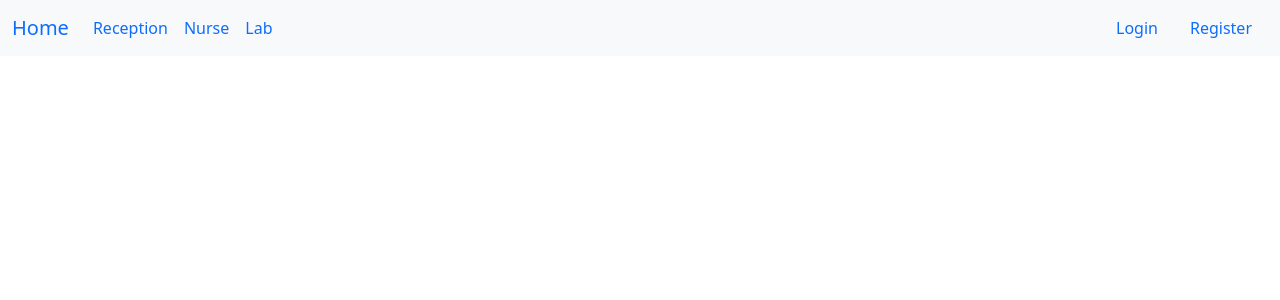
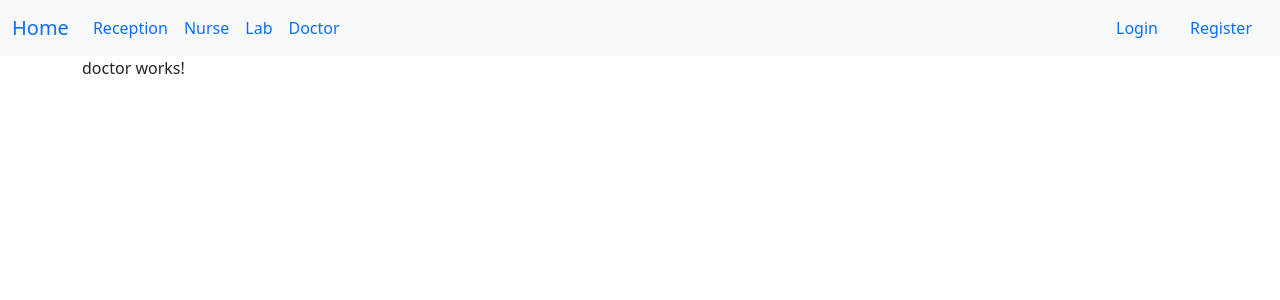
Before and after one commit to Nyawira-Wachira/Warfarin-FrontEnd, an Angular app: page /doctor in a window 1280 px wide. Before the commit this address led to /. Shown: the top 300 px of the page. Built offline with nearby package versions, Linux system fonts and the light colour scheme.

Commit message:
Created the doctor component and created routing for it.

```diff
--- a/src/app/app-routing.module.ts
+++ b/src/app/app-routing.module.ts
@@ -11,6 +11,8 @@ import { ReceptionComponentComponent } from './components/reception-component/re
 import { ReceptionregisterComponent } from './admin/register/receptionregister/receptionregister.component';
 import { LabtechregisterComponent } from './admin/register/labtechregister/labtechregister.component';
 import { DoctorregisterComponent } from './admin/register/doctorregister/doctorregister.component';
+import { DoctorComponent } from './components/doctor/doctor.component';
+
 
 
 const routes: Routes = [
@@ -20,6 +22,7 @@ const routes: Routes = [
 {path:'nurse', component: NurseComponent},
 {path:'lab', component: LabFormComponent},
 {path:'reception', component: ReceptionComponentComponent},
+{path:'doctor', component: DoctorComponent},
 {path: 'admin', component: AdminComponent,
 children:[
   {
--- a/src/app/app.module.ts
+++ b/src/app/app.module.ts
@@ -19,6 +19,7 @@ import { NurseregisterComponent } from './admin/register/nurseregister/nurseregi
 import { ReceptionregisterComponent } from './admin/register/receptionregister/receptionregister.component';
 import { LabtechregisterComponent } from './admin/register/labtechregister/labtechregister.component';
 import { DoctorregisterComponent } from './admin/register/doctorregister/doctorregister.component';
+import { DoctorComponent } from './components/doctor/doctor.component';
 
 
 @NgModule({
@@ -37,7 +38,8 @@ import { DoctorregisterComponent } from './admin/register/doctorregister/doctorr
     NurseregisterComponent,
     ReceptionregisterComponent,
     LabtechregisterComponent,
-    DoctorregisterComponent
+    DoctorregisterComponent,
+    DoctorComponent
   ],
   imports: [
     BrowserModule,
--- /dev/null
+++ b/src/app/components/doctor/doctor.component.html
@@ -0,0 +1 @@
+<p>doctor works!</p>
--- /dev/null
+++ b/src/app/components/doctor/doctor.component.ts
@@ -0,0 +1,15 @@
+import { Component, OnInit } from '@angular/core';
+
+@Component({
+  selector: 'app-doctor',
+  templateUrl: './doctor.component.html',
+  styleUrls: ['./doctor.component.css']
+})
+export class DoctorComponent implements OnInit {
+
+  constructor() { }
+
+  ngOnInit(): void {
+  }
+
+}
--- a/src/app/components/navbar/navbar.component.html
+++ b/src/app/components/navbar/navbar.component.html
@@ -16,6 +16,9 @@
         <li class="nav-item">
           <a class="nav-link active" aria-current="page" [routerLink]="['/lab']">Lab</a>
         </li>
+        <li class="nav-item">
+          <a class="nav-link active" aria-current="page" [routerLink]="['/doctor']">Doctor</a>
+        </li>
       </ul>
       <div class="d-flex">
         <a class="nav-link active"  *ngIf="!loggedinstatus"  aria-current="page" [routerLink]="['/login']">Login</a>
--- a/src/app/services/auth.service.ts
+++ b/src/app/services/auth.service.ts
@@ -89,7 +89,7 @@ export class AuthService {
         this.router.navigate(['/lab'])
        }
        else if (user?.is_doctor){
-        this.router.navigate(['/register'])
+        this.router.navigate(['/doctor'])
        }
        else if (user?.is_superuser){
         this.router.navigate(['/register'])
```
Also changed, not shown: src/app/components/doctor/doctor.component.css (added), 1 other file (tests, documents, lock files or other folders).
